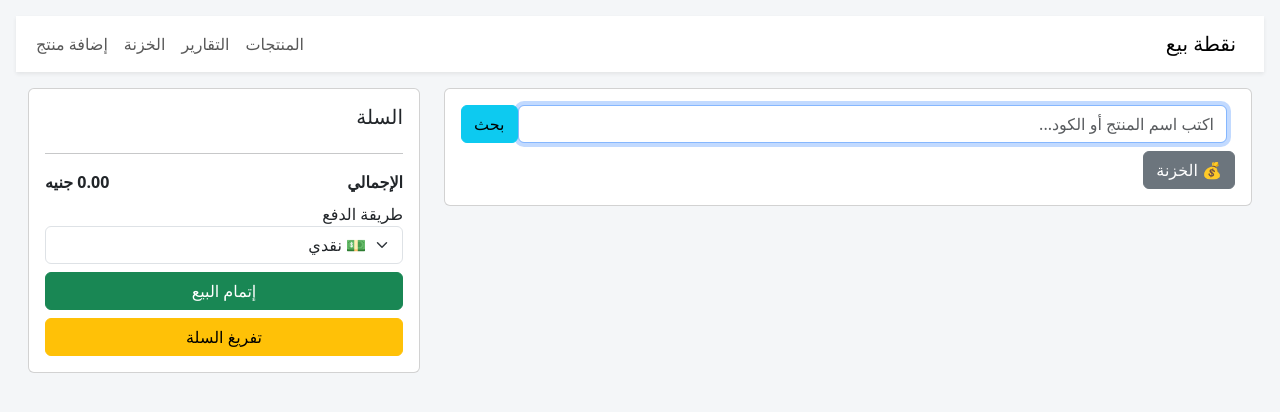
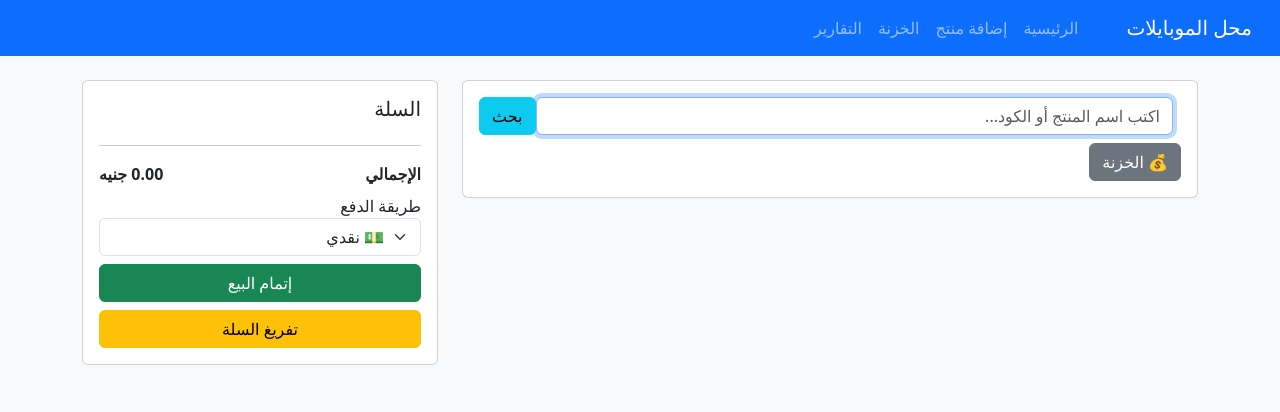
Before and after one commit to msayed20089/mobile-shop-web, a Flask app: page / in a window 1280 px wide. Shown: the top 412 px of the page. Run offline with Flask 3, Linux system fonts and the light colour scheme.

Commit message:
Update base.html

```diff
--- a/templates/base.html
+++ b/templates/base.html
@@ -2,42 +2,47 @@
 <html lang="ar" dir="rtl">
 <head>
   <meta charset="utf-8">
-  <meta name="viewport" content="width=device-width,initial-scale=1">
-  <title>نظام كاشير - ويب</title>
-  <link href="https://cdn.jsdelivr.net/npm/bootstrap@5.3.2/dist/css/bootstrap.min.css" rel="stylesheet">
+  <meta name="viewport" content="width=device-width, initial-scale=1">
+  <title>نظام محل تليفونات</title>
+  <link href="https://cdn.jsdelivr.net/npm/bootstrap@5.3.0/dist/css/bootstrap.min.css" rel="stylesheet">
   <style>
-    body { background:#f4f6f8; }
+    body { background:#f8f9fa; }
     .product-card { cursor:pointer; }
-    .cart-panel { max-height: 60vh; overflow:auto; }
-    .rtl { direction: rtl; text-align: right; }
   </style>
 </head>
-<body class="rtl p-3">
-<nav class="navbar navbar-expand-lg navbar-light bg-white mb-3 shadow-sm">
+<body>
+<nav class="navbar navbar-expand-lg navbar-dark bg-primary">
   <div class="container-fluid">
-    <a class="navbar-brand" href="{{ url_for('index') }}">نقطة بيع</a>
-    <div class="collapse navbar-collapse">
-      <ul class="navbar-nav me-auto">
-        <li class="nav-item"><a class="nav-link" href="{{ url_for('index') }}">المنتجات</a></li>
+    <a class="navbar-brand" href="{{ url_for('index') }}">محل الموبايلات</a>
+    <button class="navbar-toggler" type="button" data-bs-toggle="collapse" data-bs-target="#nav">
+      <span class="navbar-toggler-icon"></span>
+    </button>
+    <div class="collapse navbar-collapse" id="nav">
+      <ul class="navbar-nav ms-auto">
+        <li class="nav-item"><a class="nav-link" href="{{ url_for('index') }}">الرئيسية</a></li>
+        <li class="nav-item"><a class="nav-link" href="{{ url_for('add_product_web') }}">إضافة منتج</a></li>
+        <li class="nav-item"><a class="nav-link" href="{{ url_for('cash') }}">الخزنة</a></li>
         <li class="nav-item"><a class="nav-link" href="{{ url_for('reports') }}">التقارير</a></li>
-        <li class="nav-item"><a class="nav-link" href="{{ url_for('cash') }}">الخزنة</a></li>
-        <li class="nav-item"><a class="nav-link" href="{{ url_for('add_product_web') }}">إضافة منتج</a></li>
       </ul>
     </div>
   </div>
 </nav>
 
-<div class="container-fluid">
+<div class="container mt-4">
   {% with messages = get_flashed_messages(with_categories=true) %}
     {% if messages %}
-      {% for cat, msg in messages %}
-        <div class="alert alert-{{ 'success' if cat=='success' else 'danger' }}">{{ msg }}</div>
+      {% for category, msg in messages %}
+        <div class="alert alert-{{ 'info' if category=='info' else category }} alert-dismissible fade show" role="alert">
+          {{ msg }}
+          <button type="button" class="btn-close" data-bs-dismiss="alert"></button>
+        </div>
       {% endfor %}
     {% endif %}
   {% endwith %}
+
   {% block content %}{% endblock %}
 </div>
 
-<script src="https://cdn.jsdelivr.net/npm/bootstrap@5.3.2/dist/js/bootstrap.bundle.min.js"></script>
+<script src="https://cdn.jsdelivr.net/npm/bootstrap@5.3.0/dist/js/bootstrap.bundle.min.js"></script>
 </body>
 </html>
```
